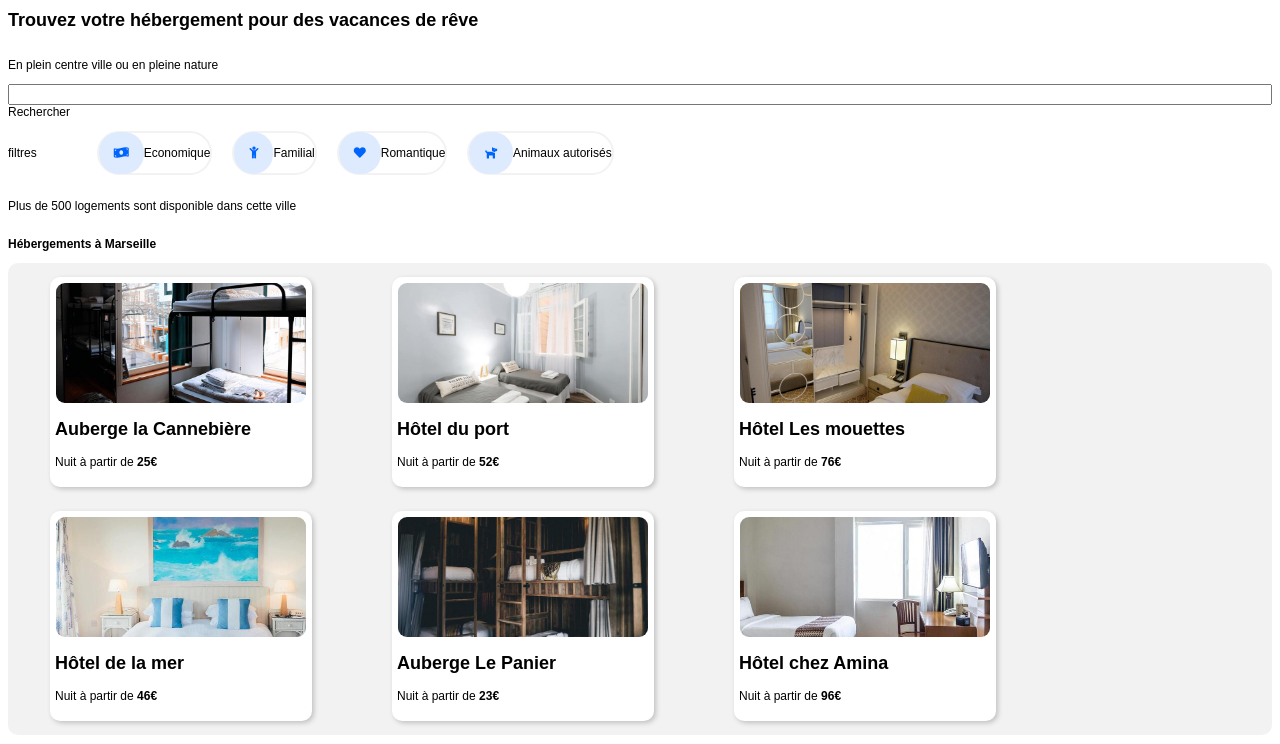
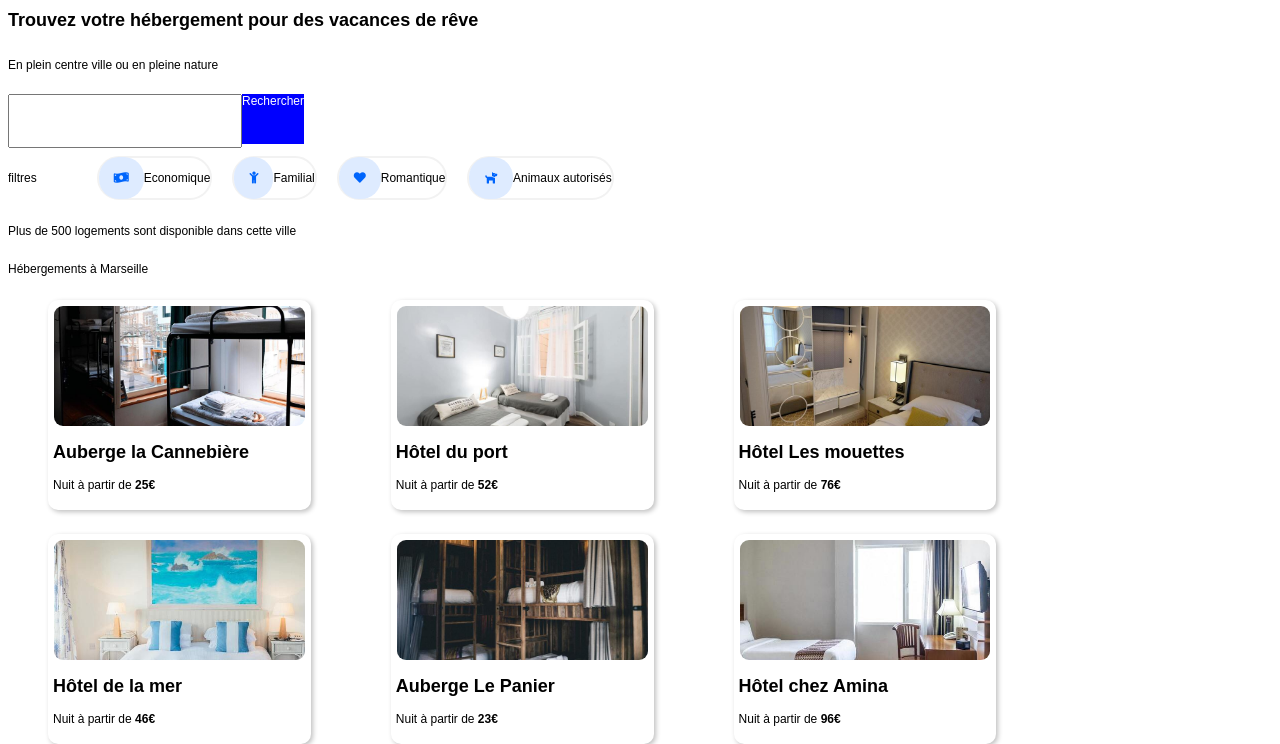
Before and after one commit to Plo-K2on/P2_Hugo_CAFFIN, a plain HTML site: page index.html in a window 1280 px wide. Shown: the part 61-805 px from the top of the page. Drawn offline with Linux system fonts and the light colour scheme; a web font is replaced by a local one.

Commit message:
MAJ Index

```diff
--- a/index.html
+++ b/index.html
@@ -27,11 +27,12 @@
                </ul>
           </nav>
           <h2>Trouvez votre hébergement pour des vacances de rêve</h2>
+          <p>En plein centre ville ou en pleine nature</p>
+          <div id="recherche">
 
-               <p>En plein centre ville ou en pleine nature</p>
-
-               <input type="text" Marseille, France/> Rechercher
-
+               <input type="text" Marseille, France/>
+               <p>Rechercher</p>
+          </div>
           <div id="filtres">
                <span>filtres</span>
                <ul>
@@ -46,8 +47,8 @@
 
      <main>
      <section>
-          <div id="conteneur">
-               <p><strong>Hébergements à Marseille</strong></p>
+          <div class="conteneur">
+               <p class="titre">Hébergements à Marseille</p>
                <div class="hebergements">
                     <figure class="hebergement">
                          <div class="image">
@@ -114,7 +115,7 @@
      </section>
 
      <section>
-          <div id="conteneur">
+          <div class="conteneur">
                <p><strong>Activités à Marseille</strong></p>
                <div class="activités">
                     <div class="colonne">
```
